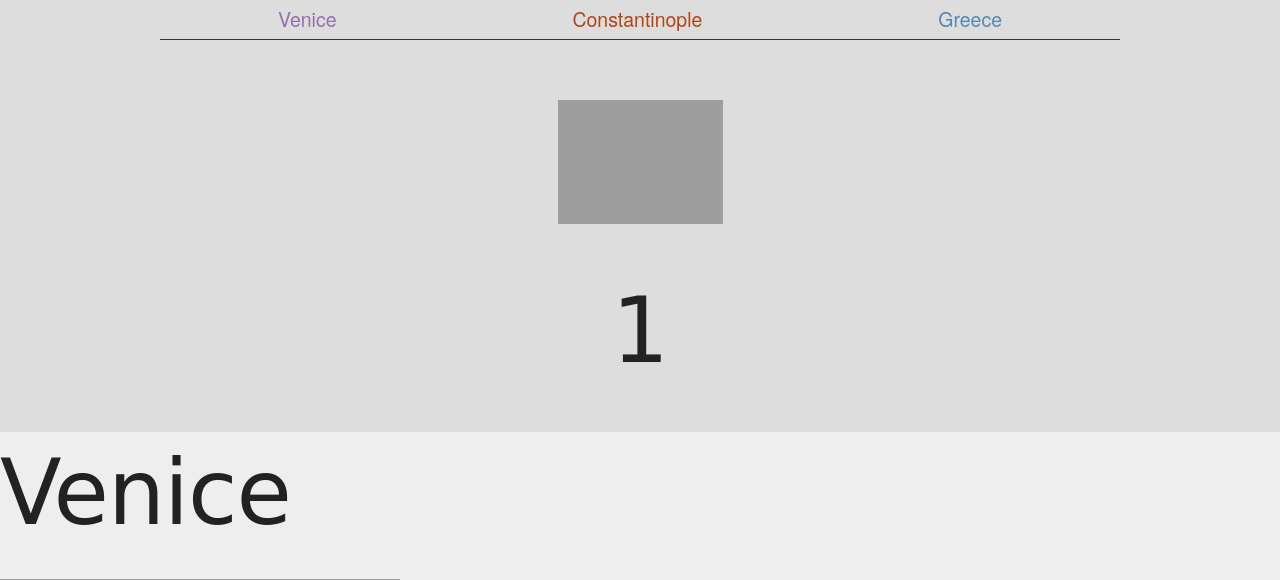
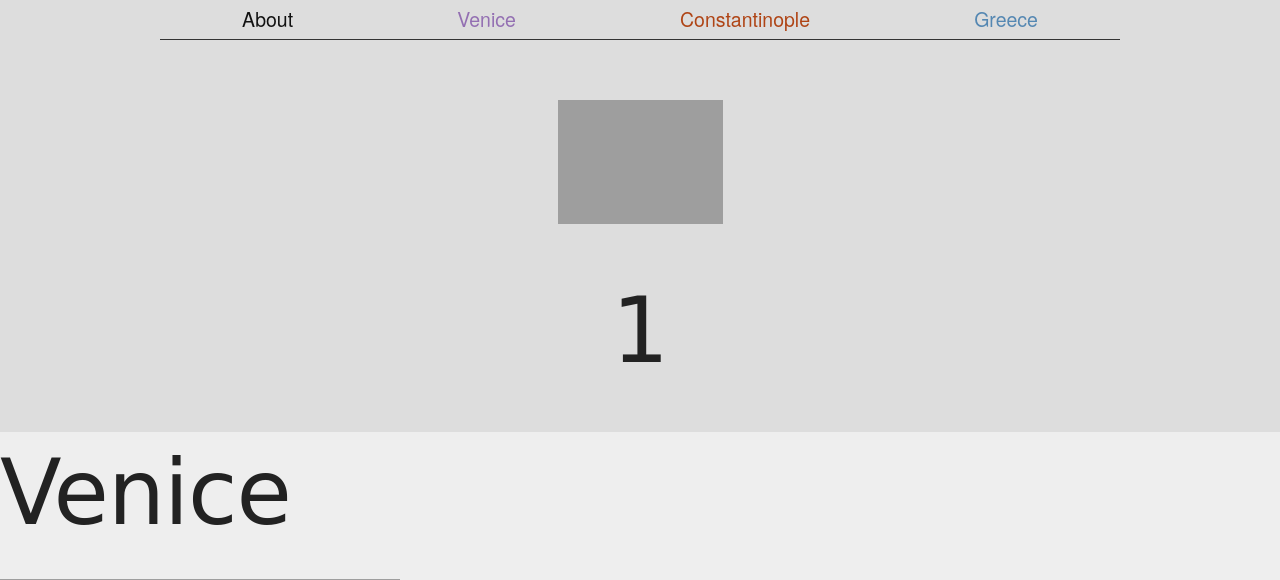
Before and after one commit to bgins/moon-flask, a Flask app: page /interest/1 in a window 1280 px wide. Shown: the top 580 px of the page. Run offline with Flask 2, Linux system fonts and the light colour scheme; some web fonts are replaced; grey boxes are pictures that could not be loaded.

Commit message:
Added About link to return to index.

```diff
--- a/app/templates/interest.html
+++ b/app/templates/interest.html
@@ -6,6 +6,7 @@
 			<div class="row">
 				<nav class="interest twelve columns">
 					<ul class="interest">
+						<li><a href="{{ url_for('index') }}" class ="interest" style="color: {{ user[1]['color'] }};">About</a></li>
 					{% for interest in interests %}
 						<li><a href="{{ url_for('interest', area=interests[interest]['area']) }}" class ="interest" style="color: {{ interests[interest]['color'] }};">{{ interests[interest]['area'] }}</a></li>
 					{% endfor %}
--- a/app/views.py
+++ b/app/views.py
@@ -6,7 +6,7 @@ interests = {1 : {'area':'Venice', 'about': 'My original home', 'color': '#936FB
 			 3 : {'area':'Greece', 'about': 'Time in Greece', 'color': '#5487B2', 'FKUserId': 1}
 		}
 
-user = {1: {'name': 'Gentile Bellini','password': 'default'}}
+user = {1: {'name': 'Moon Flask','password': 'default', 'color': '#111'}}
 
 posts = {1: {'title': 'Python', 'text': 'I like Python', 'FK_IntrestId': 1},
 		 2: {'title': 'Flask', 'text': 'This is built on Flask', 'FK_IntrestId': 1},
@@ -17,8 +17,8 @@ posts = {1: {'title': 'Python', 'text': 'I like Python', 'FK_IntrestId': 1},
 
 @app.route('/')
 def index():
-	return render_template('index.html', interests=interests, user=user)
+	return render_template('index.html', user=user, interests=interests)
 
 @app.route('/interest/<area>')
 def interest(area):
-	return render_template('interest.html', area=area, interests=interests)
+	return render_template('interest.html', user=user, interests=interests, area=area)
```
Also changed, not shown: app/static/img/MoonFlask.png (added).
